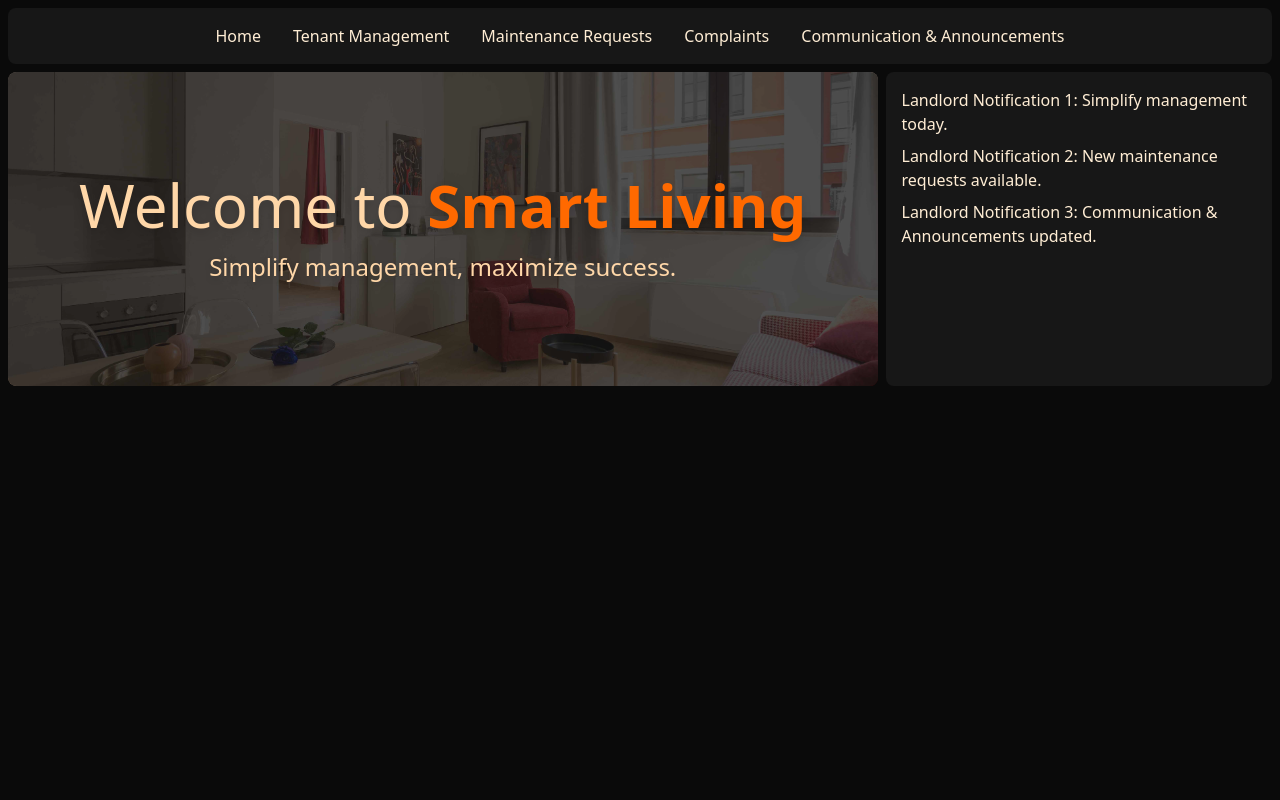
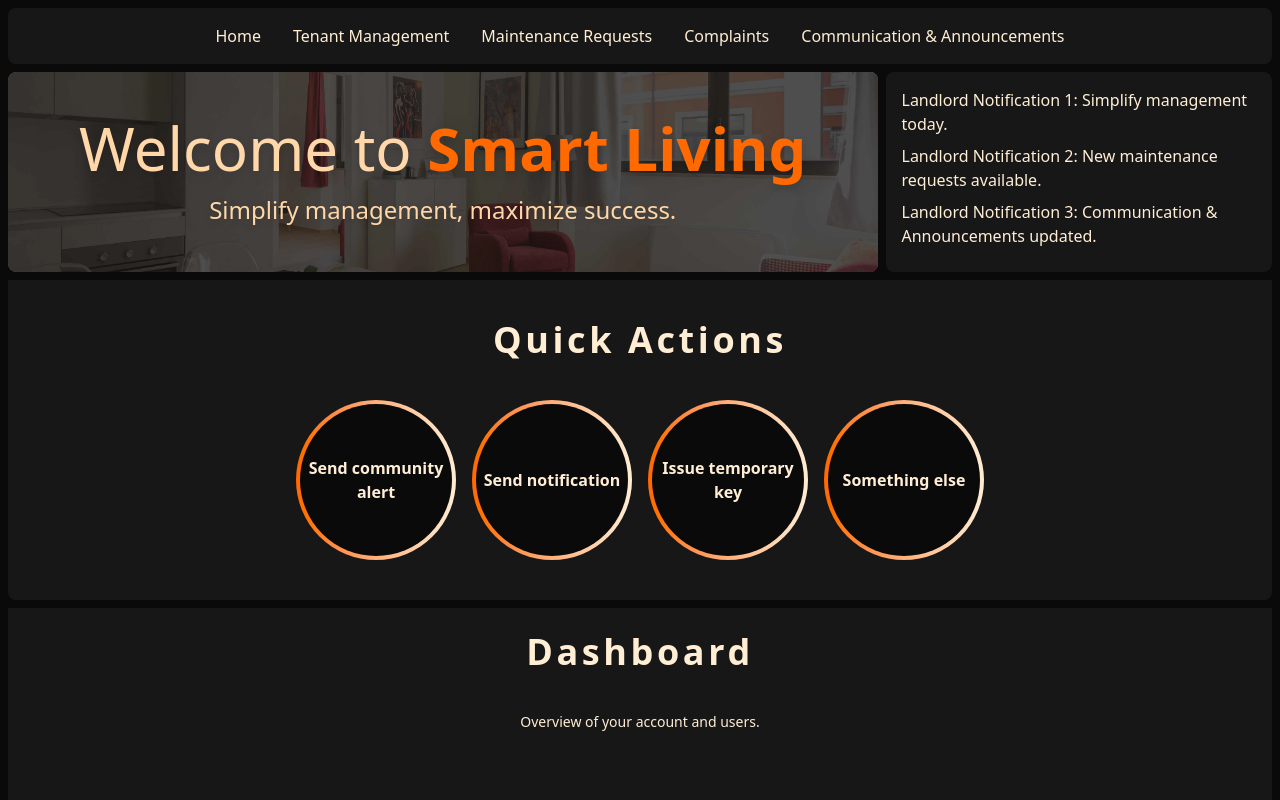
Before and after one commit to clarktr1/2025-Cohort-Team-2, a React (Vite) app in the folder frontend/: page /landlord in a window 1280 px wide. Shown: the top 800 px of the page. Built offline with nearby package versions, Linux system fonts and the light colour scheme.

Commit message:
add quick actions and dashboard to landlord page

```diff
--- a/frontend/src/pages/Landlord/Landlord.tsx
+++ b/frontend/src/pages/Landlord/Landlord.tsx
@@ -1,5 +1,8 @@
+
 import HeroSection from "../../components/HeroSection";
 import Notifications, { Notification } from "../../components/Notifications";
+import QuickActions, { QuickAction } from "../../components/QuickActions";
+import Dashboard from "../../components/Dashboard";
 
 const landlordNotifications: Notification[] = [
   { id: 1, message: "Landlord Notification 1: Simplify management today." },
@@ -7,9 +10,17 @@ const landlordNotifications: Notification[] = [
   { id: 3, message: "Landlord Notification 3: Communication & Announcements updated." },
 ];
 
+const landlordActions: QuickAction[] = [
+  { text: "Send community alert", onClick: () => console.log("Send community alert clicked") },
+  { text: "Send notification", onClick: () => console.log("Send notification clicked") },
+  { text: "Issue temporary key", onClick: () => console.log("Issue temporary key clicked") },
+  { text: "Something else", onClick: () => console.log("Something else clicked") },
+];
+
 const LandlordPage = () => {
   return (
-    <div className="bg-neutral-950 h-screen p-2">
+    <div className="bg-neutral-950 h-full p-2">
+      <div className="flex flex-col gap-2">
         <div className="flex h-2/5 rounded-lg overflow-hidden gap-2">
           <HeroSection
             imageSrc="/apartment_bg_img.jpg"
@@ -22,13 +33,17 @@ const LandlordPage = () => {
             subtitle="Simplify management, maximize success."
           />
           <div className="bg-neutral-900 rounded-lg p-4 overflow-auto">
-          {/* Notifications */}
             <Notifications notifications={landlordNotifications} />
           </div>
+        </div>
+        <div>
+          <QuickActions actions={landlordActions} />
+        </div>
 
+        <div><Dashboard /></div>
       </div>
     </div>
   );
-}
+};
 
-export default LandlordPage
+export default LandlordPage;
```
Lines whose indentation alone changed are shown as unchanged.
